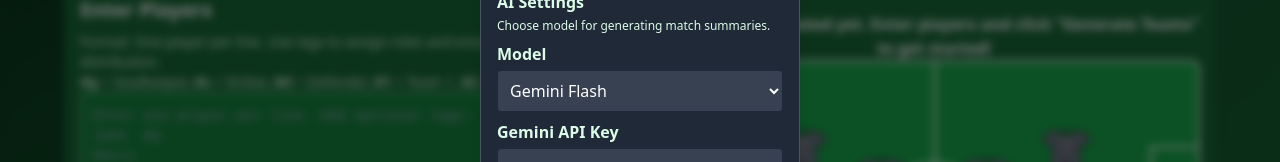
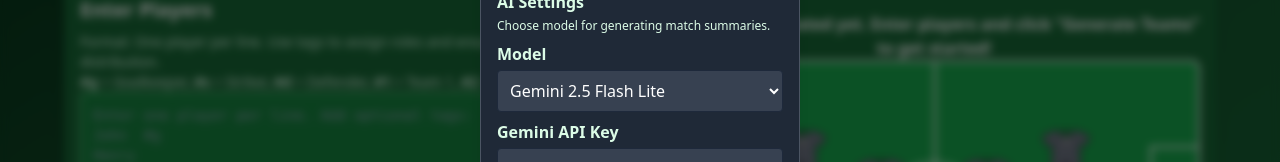
Before and after one commit to dr-harper/football-team-picker, a React (Vite) app: page / in a window 1280 px wide. Both pictures are taken after a click on the button 1190 px from the left and 34 px from the top of the page. Shown: the part 216-378 px from the top of the page. Built offline with nearby package versions, Linux system fonts and the light colour scheme.

Commit message:
🐛 fix: Update deprecated Gemini model names
- Replace gemini-2.0-flash (shutting down 31 Mar 2026) and
  gemini-pro (already removed) with gemini-2.5-flash-lite
  (default) and gemini-2.5-flash
- Auto-migrate users with old model names stored in localStorage

```diff
--- a/src/components/HeaderBar.tsx
+++ b/src/components/HeaderBar.tsx
@@ -132,8 +132,8 @@ const HeaderBar: React.FC = () => {
                                 onChange={(e) => setAIModel(e.target.value)}
                                 className="w-full border p-2 rounded mb-2 dark:bg-gray-700 dark:text-white"
                             >
-                                <option value="gemini-2.0-flash">Gemini Flash</option>
-                                <option value="gemini-pro">Gemini Pro</option>
+                                <option value="gemini-2.5-flash">Gemini 2.5 Flash</option>
+                                <option value="gemini-2.5-flash-lite">Gemini 2.5 Flash Lite</option>
                             </select>
                             <label className="block font-semibold mb-1">Gemini API Key</label>
                             <input
--- a/src/contexts/SettingsContext.tsx
+++ b/src/contexts/SettingsContext.tsx
@@ -67,7 +67,14 @@ export const SettingsProvider: React.FC<{
 
     // AI state
     const [geminiKey, setGeminiKey] = useState(() => localStorage.getItem('geminiKey') || '');
-    const [aiModel, setAIModelState] = useState(() => localStorage.getItem('aiModel') || 'gemini-2.0-flash');
+    const [aiModel, setAIModelState] = useState(() => {
+        const stored = localStorage.getItem('aiModel');
+        // Migrate deprecated model names
+        if (!stored || stored === 'gemini-2.0-flash' || stored === 'gemini-pro') {
+            return 'gemini-2.5-flash-lite';
+        }
+        return stored;
+    });
     const [aiCustomInstructions, setAICustomInstructionsState] = useState(() =>
         localStorage.getItem('aiCustomInstructions') || ''
     );
```
